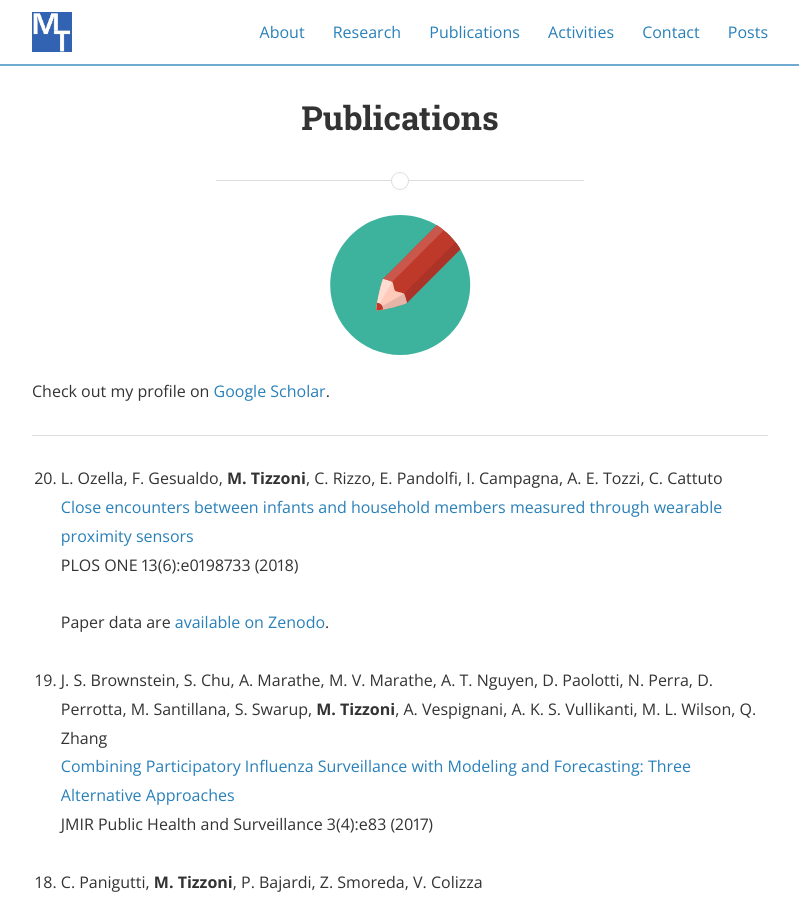
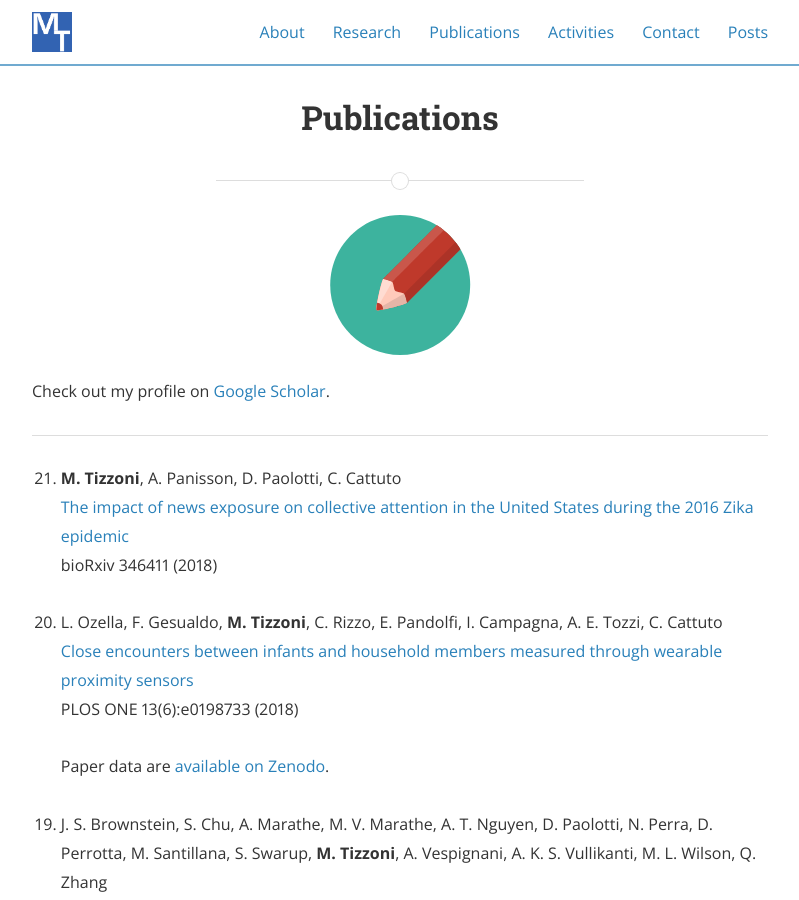
Before and after one commit to micheletizzoni/micheletizzoni.github.io, a Jekyll site: the page built from 3_publications.md, in a window 1280 px wide and 900 px high. Shown: the whole window, without its empty margins (240-1039 px from the left). Built offline with Jekyll 4.4.1, drawn with Linux system fonts in a browser that asks for light colours; nearby versions of some CDN libraries.

Commit message:
New paper on Zika

```diff
--- a/3_publications.md
+++ b/3_publications.md
@@ -12,6 +12,12 @@ Check out my profile on [Google Scholar](https://scholar.google.it/citations?use
 <hr>
 
 <ol reversed>
+
+
+  <li><strong>M. Tizzoni</strong>, A. Panisson, D. Paolotti, C. Cattuto <br>
+  <a href="https://www.biorxiv.org/content/early/2018/06/17/346411">The impact of news exposure on collective attention in the United States during the 2016 Zika epidemic</a><br>
+  bioRxiv 346411 (2018)<br>
+  <br>
 
   <li>L. Ozella, F. Gesualdo, <strong>M. Tizzoni</strong>, C. Rizzo, E. Pandolfi, I. Campagna, A. E. Tozzi, C. Cattuto <br>
   <a href="http://journals.plos.org/plosone/article?id=10.1371/journal.pone.0198733">Close encounters between infants and household members measured through wearable proximity sensors</a><br>
```
Also changed, not shown: _posts/2018-03-02-netdely.markdown (line endings or trailing spaces).
